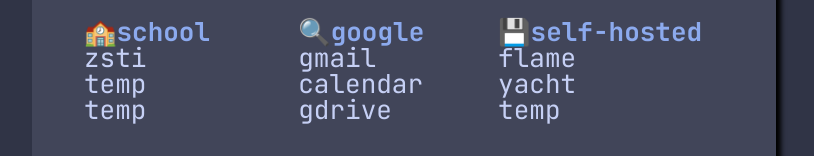
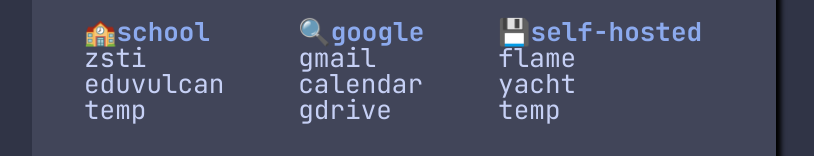
Before and after one commit to HypaBox/startpage, a plain HTML site: page index.html in a window 1280 px wide. Shown: the part 337-493 px from the top of the page, without its empty margins (236-1050 px from the left). Drawn offline with Linux system fonts and the light colour scheme.

Commit message:
Update index.html

```diff
--- a/index.html
+++ b/index.html
@@ -63,7 +63,7 @@
                     <a href="https://zsti.edu.pl/" target="”_blank”">zsti</a>
                 </li>
                 <li>
-                    <a href="temp" target="”_blank”">temp</a>
+                    <a href="https://uczen.eduvulcan.pl/powiatlimanowski/App/TVRVeU9EQXRNek13TmkweExUTT0/tablica" target="”_blank”">eduvulcan</a>
                 </li>
                 <li>
                     <a href="temp" target="”_blank”">temp</a>
```
